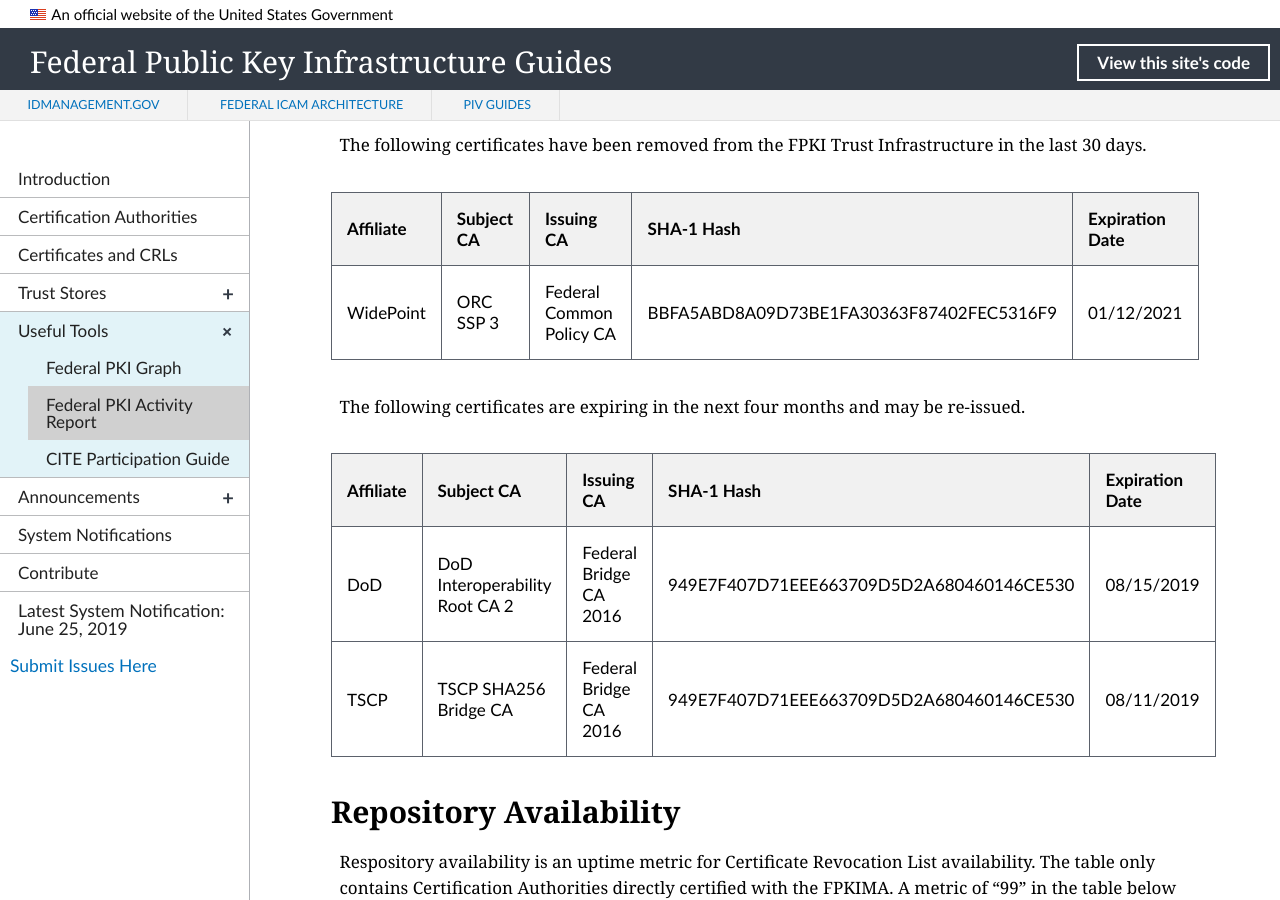
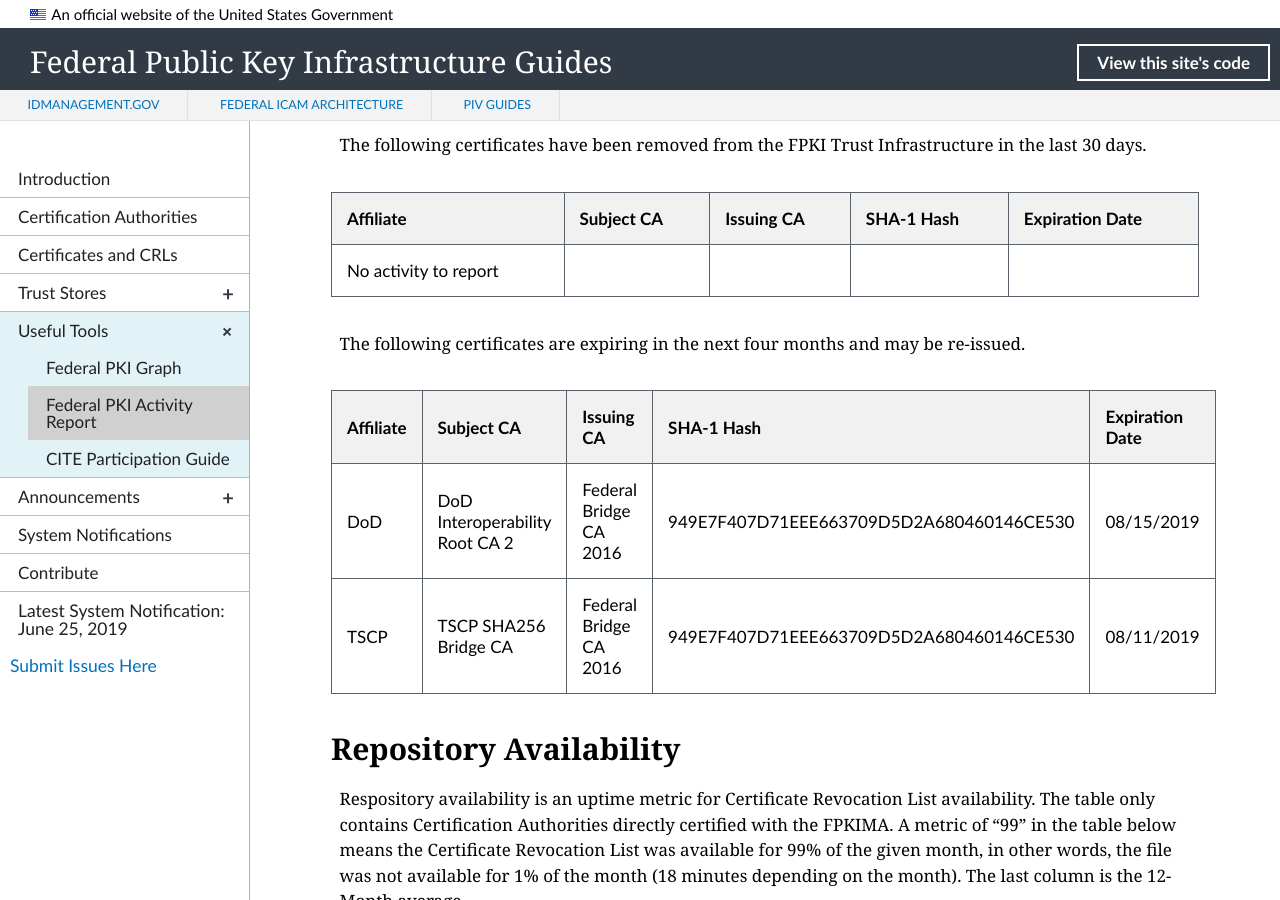
Before and after one commit to GSA/fpki-guides, a Jekyll site: the page built from _tools/03_fpki_activity_report.md, in a window 1280 px wide and 900 px high, scrolled down 1843 px. Built offline with Jekyll 4.4.1, drawn with Linux system fonts in a browser that asks for light colours; nearby versions of some CDN libraries; library files that are not in the unit come from our copies; some of the changed text lies outside the part shown.

Commit message:
Update Activity Table
fixes #513

```diff
--- a/_tools/03_fpki_activity_report.md
+++ b/_tools/03_fpki_activity_report.md
@@ -36,7 +36,7 @@
 
 | Affiliate | Subject CA | Issuing CA | SHA-1 Hash | Expiration Date |
 | --------- | ---------- | ---------- | ------ | ------ |
-| WidePoint | ORC SSP 3 | Federal Common Policy CA | BBFA5ABD8A09D73BE1FA30363F87402FEC5316F9 | 01/12/2021 |
+| No activity to report | | | | |
 
 The following certificates are expiring in the next four months and may be re-issued.
 
```
Also changed, not shown: other parts of _tools/03_fpki_activity_report.md (+1 -1 lines).
